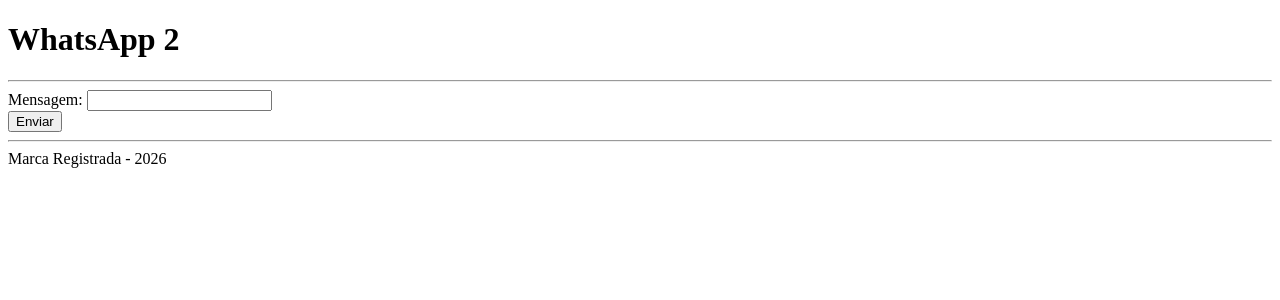
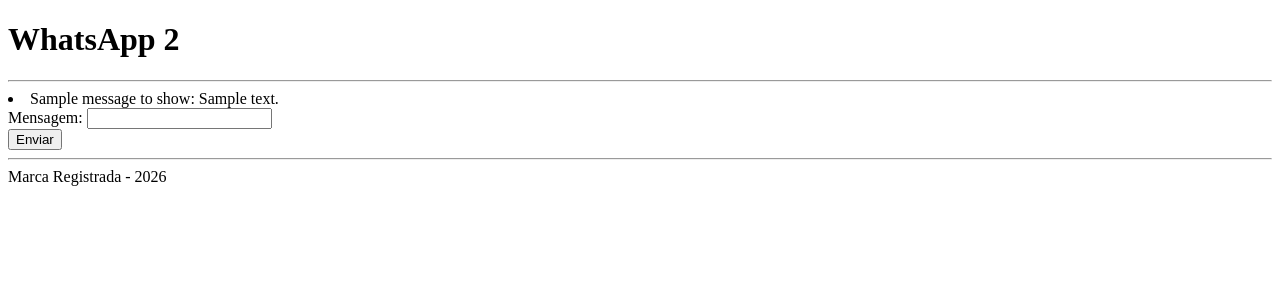
Before and after one commit to Kovatsug/whatsapp-2, a Flask app: template whatsapp-2/templates/chat.html in a window 1280 px wide. Shown: the top 300 px of the page. Run offline with Flask 3, Linux system fonts and the light colour scheme; the template is opened without the code that fills it: values that come from a table or form of the project are taken from there, most other values are stand-ins (such as "Sample title", 1, 10 or a date in 2020).

Commit message:
add message system

```diff
--- a/whatsapp-2/app.py
+++ b/whatsapp-2/app.py
@@ -6,6 +6,7 @@ from flask import (
     session,
 )
 from entities.User import User
+from entities.Message import Message
 from forms.LoginForm import LoginForm
 from forms.AddContactForm import AddContactForm
 from forms.LogoutButton import LogoutButton
@@ -16,7 +17,12 @@ app.secret_key = "sdidisfusdhfufhabcdefg"
 
 users = [
     User("pablo", "0000", ["maximiliano"]),
-    User("maximiliano", "0000"),
+    User("maximiliano", "0000", ["pablo"]),
+]
+
+messages = [
+    Message("pablo", "maximiliano", "oi"),
+    Message("maximiliano", "pablo", "olá"),
 ]
 
 
@@ -90,18 +96,34 @@ def chatPage(contact_name):
         if contact == contact_name:
             isContactValid = True
 
-    if isContactValid:
-        send_message_form = SendMessageForm()
+    if not isContactValid:
+        return "Contato não encontrado"
 
-        if send_message_form.validate_on_submit():
-            message = send_message_form.message_field.data
-            print(message)
+    send_message_form = SendMessageForm()
 
-            return redirect(url_for("chatPage", contact_name=contact_name))
-    else:
-        return "Contato fake xD"
+    if send_message_form.validate_on_submit():
+        message_content = send_message_form.message_field.data
+        messages.append(Message(logged_user.name, contact_name, message_content))
 
-    return render_template("chat.html", send_message_form=send_message_form)
+        return redirect(url_for("chatPage", contact_name=contact_name))
+
+    messages_to_show = []
+
+    for message in messages:
+        if (
+            message.sender_name == logged_user.name
+            and message.receiver_name == contact_name
+        ) or (
+            message.sender_name == contact_name
+            and message.receiver_name == logged_user.name
+        ):
+            messages_to_show.append(message)
+
+    return render_template(
+        "chat.html",
+        send_message_form=send_message_form,
+        messages_to_show=messages_to_show,
+    )
 
 
 if __name__ == "__main__":
--- a/whatsapp-2/templates/chat.html
+++ b/whatsapp-2/templates/chat.html
@@ -1,4 +1,7 @@
-{% extends "base.html" %} {% block content %}
+{% extends "base.html" %} {% block content %} {% for message_to_show in
+messages_to_show %}
+<li>{{ message_to_show.sender_name }}: {{ message_to_show.content }}</li>
+{% endfor %}
 
 <form method="POST" action="">
   {{ send_message_form.hidden_tag() }}
```
Also changed, not shown: whatsapp-2/entities/Message.py (added, +11 -0 lines).
